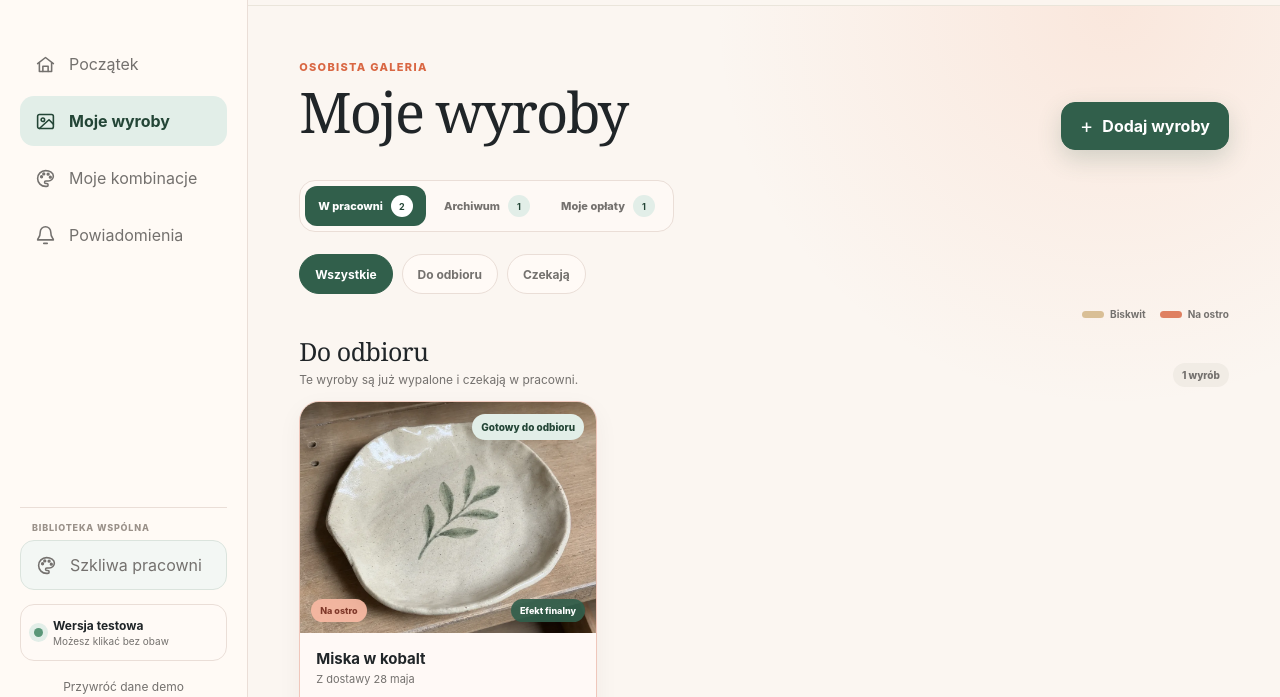
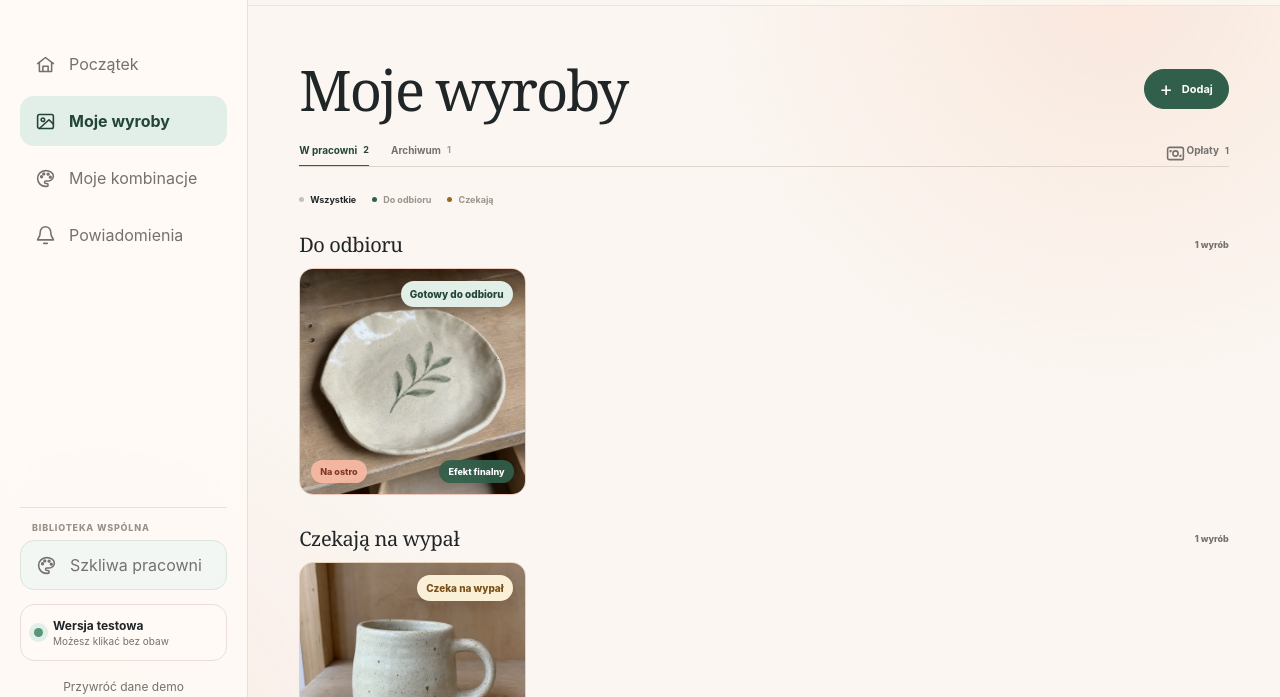
Before and after one commit to malinaceramik-debug/malina-ceramik-demo, a plain HTML site: page index.html in a window 1280 px wide. Both pictures are taken after a click on the button "Moje wyroby". Shown: the part 76-773 px from the top of the page. Drawn offline with Linux system fonts and the light colour scheme.

Commit message:
Uprość galerię moich wyrobów

```diff
--- a/app.js
+++ b/app.js
@@ -667,18 +667,18 @@ function studentItems() {
   const tabs = [
     ["studio", "W pracowni", mine.filter((item) => item.status !== "collected").length],
     ["archive", "Archiwum", mine.filter((item) => item.status === "collected").length],
-    ["payments", "Moje opłaty", payments.length],
   ];
 
   return `
-    <div class="page-head">
-      <div>
-        <p class="eyebrow">Osobista galeria</p>
+    <div class="student-items-page">
+      <div class="page-head my-items-head">
+        <div>
         <h1>Moje wyroby</h1>
         </div>
-      <button class="primary-button" id="open-add-flow" type="button"><span class="button-icon">+</span> Dodaj wyroby</button>
-    </div>
-    <div class="account-section-tabs" role="tablist" aria-label="Sekcje moich wyrobów">
+        <button class="primary-button my-items-add" id="open-add-flow" type="button"><span class="button-icon">+</span> <span>Dodaj</span></button>
+      </div>
+      <div class="my-items-navigation">
+        <div class="account-section-tabs" role="tablist" aria-label="Galerie moich wyrobów">
           ${tabs
             .map(
               ([id, label, count]) =>
@@ -686,7 +686,14 @@ function studentItems() {
             )
             .join("")}
         </div>
+        <button class="payments-shortcut ${state.studentItemsTab === "payments" ? "active" : ""}" data-items-tab="payments" type="button" aria-pressed="${state.studentItemsTab === "payments"}">
+          ${icon("money")}
+          <span>Opłaty</span>
+          ${payments.length ? `<strong>${payments.length}</strong>` : ""}
+        </button>
+      </div>
       ${studentItemsTabContent(mine, payments)}
+    </div>
   `;
 }
 
@@ -739,22 +746,21 @@ function studentItemsTabContent(mine, payments) {
   return `
     ${
       state.studentItemsTab === "studio"
-        ? `<div class="filter-row">
+        ? `<div class="my-items-filter-row" aria-label="Filtr statusu">
             ${filters
               .map(
                 ([id, label]) =>
-                  `<button class="filter-chip status-filter ${id} ${state.studentFilter === id ? "active" : ""}" data-student-filter="${id}" type="button">${label}</button>`,
+                  `<button class="filter-chip quiet-filter status-filter ${id} ${state.studentFilter === id ? "active" : ""}" data-student-filter="${id}" type="button">${label}</button>`,
               )
               .join("")}
           </div>`
         : ""
     }
-    ${firingLegend()}
     <p class="gallery-gesture-hint">Przytrzymaj zdjęcie, aby otworzyć podgląd.</p>
     ${
       items.length
         ? state.studentItemsTab === "archive"
-          ? gallerySection("Odebrane wyroby", "Twoja ceramiczna historia pozostaje pod ręką.", items, false, "collected")
+          ? gallerySection("Odebrane", "", items, false, "collected")
           : studentGallerySections(items)
         : emptyState(
             state.studentItemsTab === "archive" ? "Archiwum jest puste" : "Tu jest pusto",
@@ -768,8 +774,8 @@ function studentItemsTabContent(mine, payments) {
 
 function studentGallerySections(items) {
   const sections = [
-    ["ready", "Do odbioru", "Te wyroby są już wypalone i czekają w pracowni."],
-    ["waiting", "Czekają na wypał", "Wyroby przyjęte przez pracownię."],
+    ["ready", "Do odbioru", ""],
+    ["waiting", "Czekają na wypał", ""],
   ];
 
   return sections
@@ -852,7 +858,7 @@ function gallerySection(title, copy, items, selectable, sectionId) {
       <div class="gallery-section-head">
         <div>
           <h2>${title}</h2>
-          <p>${copy}</p>
+          ${copy ? `<p>${copy}</p>` : ""}
         </div>
         <span>${items.length} ${pluralItems(items.length)}</span>
       </div>
--- a/styles.css
+++ b/styles.css
@@ -2340,50 +2340,178 @@ h2 {
 .account-section-tabs {
   display: flex;
   width: fit-content;
-  max-width: 100%;
-  gap: 5px;
-  margin-bottom: 22px;
-  padding: 5px;
-  border: 1px solid var(--line);
-  border-radius: 16px;
-  background: rgba(255, 250, 246, 0.86);
+  gap: 22px;
+  padding: 0;
+  border: 0;
+  background: transparent;
 }
 
 .account-section-tabs button {
   display: flex;
   align-items: center;
-  gap: 8px;
-  min-height: 40px;
-  padding: 0 13px;
+  gap: 6px;
+  min-height: 32px;
+  padding: 0;
   border: 0;
-  border-radius: 12px;
+  border-bottom: 1px solid transparent;
+  border-radius: 0;
   color: var(--muted);
   background: transparent;
   cursor: pointer;
   font: inherit;
+  font-size: 10px;
+  font-weight: 750;
+}
+
+.account-section-tabs button strong {
+  color: inherit;
+  background: transparent;
+  font-size: 9px;
+  opacity: 0.68;
+}
+
+.account-section-tabs button.active {
+  border-color: var(--green);
+  color: var(--green-dark);
+  background: transparent;
+}
+
+.account-section-tabs button.active strong {
+  color: inherit;
+  background: transparent;
+  opacity: 1;
+}
+
+.student-items-page .my-items-head {
+  align-items: center;
+  margin-bottom: 16px;
+}
+
+.student-items-page .my-items-head h1 {
+  margin-bottom: 0;
+}
+
+.my-items-add {
+  min-height: 40px;
+  padding-inline: 15px;
+  border-radius: 999px;
+  box-shadow: none;
   font-size: 11px;
-  font-weight: 800;
-}
-
-.account-section-tabs button strong {
-  display: grid;
-  min-width: 22px;
-  height: 22px;
-  place-items: center;
-  border-radius: 999px;
-  color: var(--green-dark);
-  background: var(--green-soft);
+}
+
+.my-items-navigation {
+  display: flex;
+  align-items: center;
+  justify-content: space-between;
+  gap: 20px;
+  margin-bottom: 24px;
+  border-bottom: 1px solid rgba(209, 194, 181, 0.62);
+}
+
+.payments-shortcut {
+  display: inline-flex;
+  min-height: 32px;
+  align-items: center;
+  gap: 6px;
+  padding: 0;
+  border: 0;
+  color: var(--muted);
+  background: transparent;
+  cursor: pointer;
+  font: inherit;
+  font-size: 10px;
+  font-weight: 750;
+}
+
+.payments-shortcut .nav-icon {
+  width: 15px;
+  height: 15px;
+}
+
+.payments-shortcut strong {
   font-size: 9px;
 }
 
-.account-section-tabs button.active {
-  color: white;
+.payments-shortcut.active {
+  color: var(--green);
+}
+
+.my-items-filter-row {
+  display: flex;
+  gap: 16px;
+  margin: -6px 0 18px;
+}
+
+.my-items-filter-row .quiet-filter {
+  min-height: 28px;
+  padding: 0;
+  border: 0;
+  border-radius: 0;
+  color: #9a948c;
+  background: transparent;
+  font-size: 9px;
+  font-weight: 700;
+}
+
+.my-items-filter-row .quiet-filter::before {
+  display: inline-block;
+  width: 5px;
+  height: 5px;
+  margin-right: 6px;
+  border-radius: 50%;
+  background: #c8c1b8;
+  content: "";
+  vertical-align: 1px;
+}
+
+.my-items-filter-row .quiet-filter.ready::before {
   background: var(--green);
 }
 
-.account-section-tabs button.active strong {
-  color: var(--green-dark);
-  background: white;
+.my-items-filter-row .quiet-filter.waiting::before {
+  background: var(--amber);
+}
+
+.my-items-filter-row .quiet-filter.active {
+  color: var(--ink);
+  background: transparent;
+}
+
+.student-items-page .gallery-section + .gallery-section {
+  margin-top: 30px;
+}
+
+.student-items-page .gallery-section-head {
+  align-items: center;
+  margin-bottom: 10px;
+}
+
+.student-items-page .gallery-section-head h2 {
+  font-size: 20px;
+}
+
+.student-items-page .gallery-section-head > span {
+  padding: 0;
+  background: transparent;
+  font-size: 9px;
+}
+
+.student-items-page .gallery-grid {
+  grid-template-columns: repeat(4, minmax(0, 1fr));
+  gap: 8px;
+}
+
+.student-items-page .gallery-grid .item-card {
+  border-radius: 14px;
+  box-shadow: none;
+}
+
+.student-items-page .gallery-grid .item-photo {
+  aspect-ratio: 1;
+}
+
+.student-items-page .gallery-grid .item-body {
+  display: none;
 }
 
 .payments-summary,
@@ -3763,15 +3891,35 @@ h2 {
     gap: 11px;
   }
 
+  .student-items-page .my-items-head {
+    display: flex;
+    margin-bottom: 14px;
+  }
+
+  .student-items-page .my-items-head .primary-button {
+    width: auto;
+    margin-top: 0;
+  }
+
+  .student-items-page .my-items-head h1 {
+    font-size: 36px;
+  }
+
+  .my-items-navigation {
+    margin-bottom: 18px;
+  }
+
   .account-section-tabs {
-    width: 100%;
-    overflow-x: auto;
-  }
-
-  .account-section-tabs button {
-    flex: 1 0 auto;
-    justify-content: center;
-    padding-inline: 10px;
+    gap: 17px;
+  }
+
+  .payments-shortcut strong {
+    display: none;
+  }
+
+  .my-items-filter-row {
+    gap: 14px;
+    margin-bottom: 12px;
   }
 
   .payments-summary,
@@ -3834,6 +3982,15 @@ h2 {
     gap: 2px;
     margin-inline: -16px;
     background: var(--paper);
+  }
+
+  .student-items-page .gallery-grid {
+    grid-template-columns: repeat(3, minmax(0, 1fr));
+    gap: 2px;
+  }
+
+  .student-items-page .gallery-grid .item-card {
+    border-radius: 2px;
   }
 
   .gallery-grid .item-card {
--- a/sw.js
+++ b/sw.js
@@ -1,4 +1,4 @@
-const CACHE = "malina-ceramik-demo-v18";
+const CACHE = "malina-ceramik-demo-v19";
 const ASSETS = [
   "./",
   "index.html",
```
Lines whose indentation alone changed are shown as unchanged.
